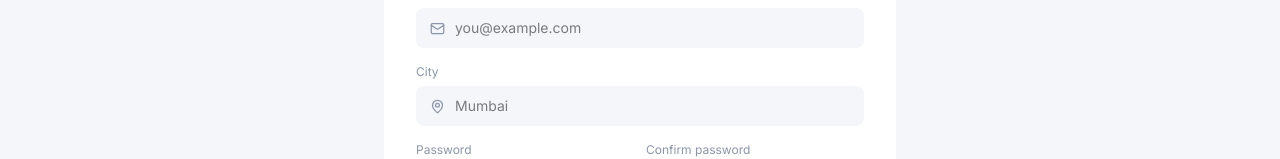
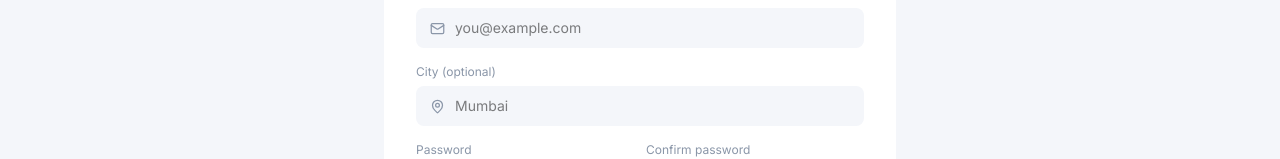
Before and after one commit to ramcc007/finovo, a Next.js app: page /signup in a window 1280 px wide. Shown: the part 400-559 px from the top of the page. Built offline with nearby package versions, Linux system fonts and the light colour scheme; no server answers.

Commit message:
Make city optional on signup

```diff
--- a/src/app/signup/page.tsx
+++ b/src/app/signup/page.tsx
@@ -62,10 +62,6 @@ export default function SignupPage() {
       setError(emailError);
       return;
     }
-    if (!city.trim()) {
-      setError('Enter your city.');
-      return;
-    }
     if (password.length < 8) {
       setError('Password must be at least 8 characters.');
       return;
@@ -96,7 +92,7 @@ export default function SignupPage() {
         data: {
           first_name: firstName.trim(),
           last_name: lastName.trim(),
-          city: city.trim(),
+          city: city.trim() || null,
           investor_profile: investorProfile,
         },
       },
@@ -195,12 +191,11 @@ export default function SignupPage() {
           </div>
 
           <div>
-            <label className="block text-xs text-[#8A96A8] mb-1.5">City</label>
+            <label className="block text-xs text-[#8A96A8] mb-1.5">City <span className="text-[#8A96A8] font-normal">(optional)</span></label>
             <div className="flex items-center gap-2.5 bg-[#F4F6FA] border border-[#E2E8F0] rounded-[8px] px-3.5 py-2.5 focus-within:border-[#F97316] transition-colors">
               <MapPin size={15} className="text-[#8A96A8] shrink-0" />
               <input
                 type="text"
-                required
                 value={city}
                 onChange={e => setCity(e.target.value)}
                 placeholder="Mumbai"
```
